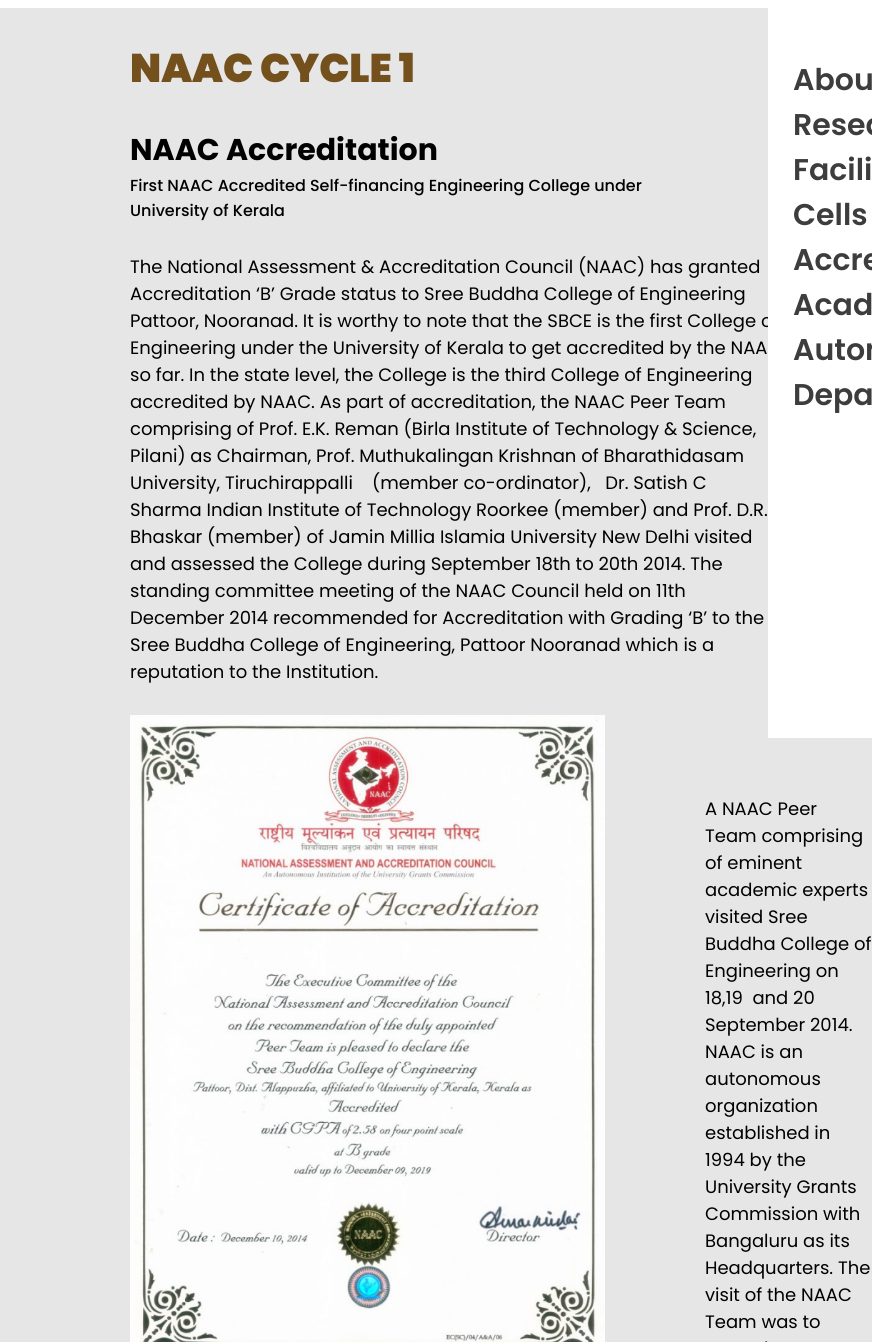
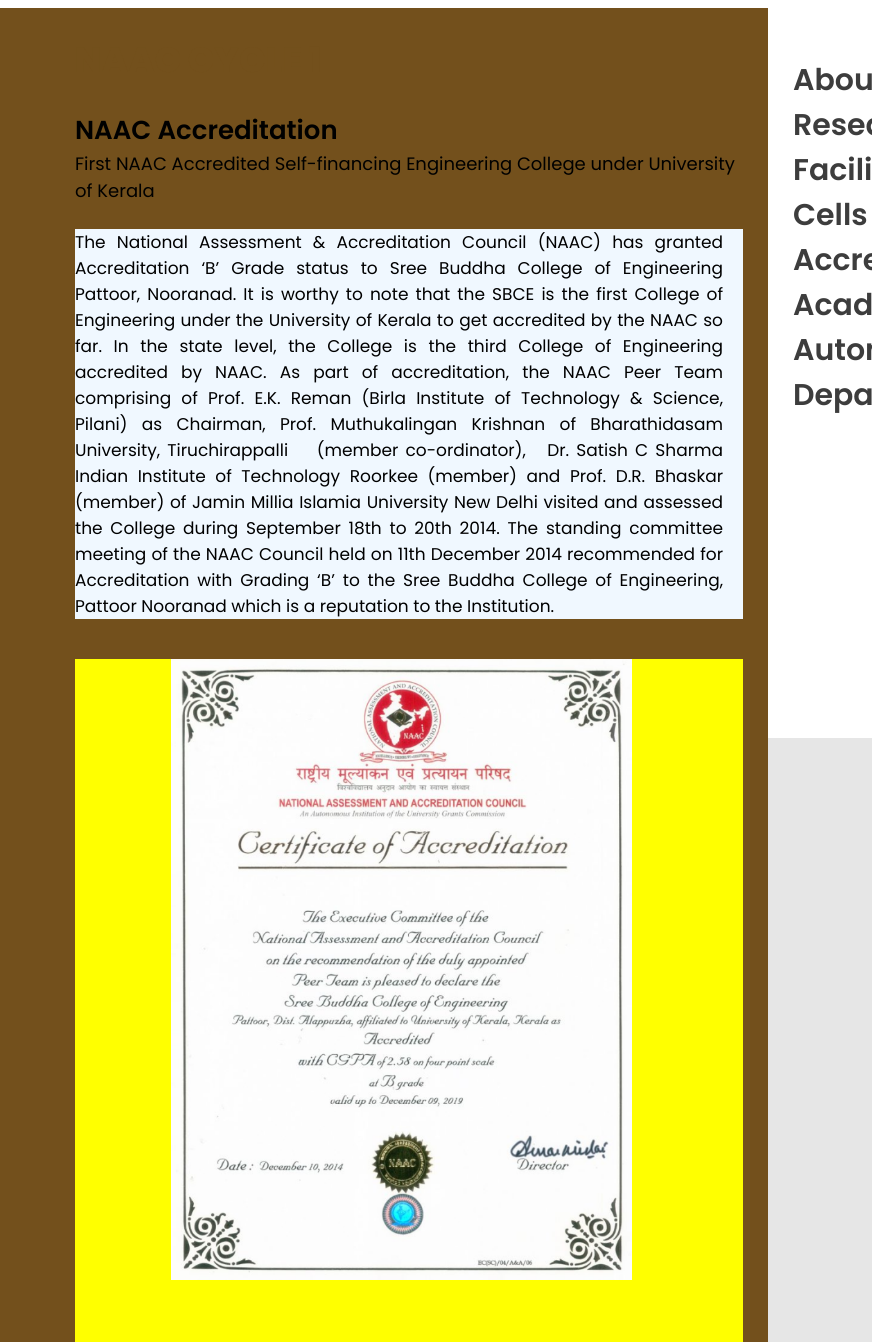
Before and after one commit to goutham-shankar/sree-buddha-website, a Next.js app: page /accreditation/NAAC/Cycle1 in a window 768 px wide. Shown: the part 62-1404 px from the top of the page, 872 px wide, since content can reach past the window. Built offline with nearby package versions, Linux system fonts and the light colour scheme.

Commit message:
ipad to be done

```diff
--- a/src/app/accreditation/NAAC/Cycle1/page.jsx
+++ b/src/app/accreditation/NAAC/Cycle1/page.jsx
@@ -32,11 +32,13 @@
         </div>
 
         <div className="container1">
-          <img
-            src={"/assets/images/accreditation/cycle1.png"}
-            alt="certificate of accreditation"
-            className="certificate"
-          />
+          <div className="cerimage">
+            <img
+              src={"/assets/images/accreditation/cycle1.png"}
+              alt="certificate of accreditation"
+              className="certificate"
+            />
+          </div>
           <div className="content2">
             A NAAC Peer Team comprising of eminent academic experts visited Sree
             Buddha College of Engineering on 18,19  and 20 September 2014. NAAC
--- a/src/styles/accreditation/NAAC/cycle1/style.css
+++ b/src/styles/accreditation/NAAC/cycle1/style.css
@@ -1,68 +1,199 @@
 @import url("https://fonts.googleapis.com/css2?family=Poppins:ital,wght@0,100;0,200;0,300;0,400;0,500;0,600&display=swap");
 
-/* * {
-  box-sizing: border-box;
-  margin: 0;
-  padding: 0;
-} */
-body {
-  font-family: "Poppins", sans-serif;
-  overflow-x: hidden;
-  /* font-size: 20px; */
+/* For desktop devices (screens larger than 1024px) */
+@media (min-width: 1024px) {
+  .Container {
+    /* width: 85dvw; */
+    /* padding-left: 30px; */
+    padding-right: 30px;
+    margin: 0 auto;
   }
-.Container {
-  width: 90dvw;
-  /* background-color: yellow; */
-  margin-right: 0px;
-  padding-left: 30px;
-  padding-right: 50px;
-}
+
   .heading {
     margin-left: 100px;
-  /* background-color: green; */
-  margin-top: 30px;
-  margin-bottom: 30px;
-  font-size: 40px;
-  font-weight: 900;
+    margin-top: 40px;
+    margin-bottom: 40px;
+    font-size: 40px; /* Larger heading size for desktop */
     color: #73501c;
     stroke: #845714;
+    font-weight: 900;
   }
+
   .subheading {
-  font-size: 30px;
+    font-size: 30px; /* Larger subheading */
+    margin-left: 100px;
     font-weight: 700;
-  margin-left: 100px;
-  /* background-color: blue; */
   }
+
   .caption {
     margin-left: 100px;
+    font-size: 20px;
+    padding-bottom: 30px;
     font-weight: 500;
-  padding-bottom: 30px;
   }
+
   .content1 {
     margin-left: 100px;
     font-size: 18px;
+    width: 80dvw;
     padding-right: 30px;
-  /* background-color: blue; */
-  width: 85dvw;
-  /* background-color: green; */
+    text-align: justify;
   }
+
   .container1 {
-  max-width: 80dvw;
-  margin-top: 30px;
-  margin-left: 100px;
     display: flex;
     flex-direction: row;
     gap: 100px;
-  font-size: 18px;
-  margin-bottom: 10dvh;
-  /* width: 90dvw;
-  background-color: blue; */
+    max-width: 80dvw;
+    margin-left: 100px;
+    margin-top: 40px;
   }
+
+  .cerimage {
+    margin-bottom: 40px;
+    text-align: center;
+    padding-right: 20px;
+  }
+
   .certificate {
-  width: 80dvw;
-  height: 80dvh;
+    width: 600px; /* Larger image for desktop */
+    height: auto; /* Maintain aspect ratio */
+    padding-left: 5px;
   }
 
   .content2 {
-  padding-top: 80px;
+    padding-top: 60px;
+    font-size: 18px; /* Larger text size for desktop */
+    text-align: justify;
+    padding-right: 30px;
+    padding-bottom: 40px;
   }
+}
+
+@media (max-width: 768px) {
+  .Container {
+    /* width: 100dvw; */
+    padding-left: 20px;
+    padding-right: 20px;
+
+    /* background-color: yellow; */
+  }
+
+  .heading {
+    margin-left: 20px;
+    margin-top: 20px;
+    margin-bottom: 20px;
+    font-size: 28px; /* Smaller heading size for mobile */
+    color: #73501c;
+    stroke: #845714;
+    font-weight: 800;
+    font-size: 35px;
+  }
+
+  .subheading {
+    font-size: 22px; /* Smaller subheading */
+    margin-left: 20px;
+    font-weight: 600;
+  }
+
+  .caption {
+    margin-left: 20px;
+    padding-bottom: 20px;
+    font-size: 16px;
+  }
+
+  .content1 {
+    margin-left: 20px;
+    font-size: 16px;
+    /* width: 500px; */
+    padding-right: 20px;
+    text-align: justify;
+    margin-bottom: 40px;
+  }
+
+  .container1 {
+    flex-direction: column; /* Stack elements vertically */
+    margin-left: 20px;
+    gap: 20px;
+    max-width: 100dvw;
+  }
+  .cerimage {
+    margin-bottom: 20px;
+    text-align: center;
+    padding-right: 20px;
+  }
+  .certificate {
+    width: 250px;
+    justify-content: center;
+    align-items: center;
+    height: auto;
+    padding-left: 5px;
+  }
+
+  .content2 {
+    padding-top: 20px;
+    font-size: 16px; /* Smaller text size */
+    text-align: justify;
+    padding-right: 20px;
+    padding-bottom: 30px;
+  }
+}
+
+/* For tablet devices */
+@media (min-width: 768px) and (max-width: 1024px) {
+  .Container {
+    /* width: 95dvw; */
+    padding-left: 25px;
+    padding-right: 25px;
+    background-color: #73501c;
+    overflow-x: hidden;
+  }
+
+  .heading {
+    margin-left: 50px;
+    margin-top: 25px;
+    margin-bottom: 25px;
+    font-size: 34px; /* Medium heading size for tablets */
+    color: #73501c;
+    stroke: #845714;
+    font-weight: 800;
+    font-size: 35px;
+  }
+
+  .subheading {
+    font-size: 26px; /* Adjusted for tablets */
+    margin-left: 50px;
+  }
+
+  .caption {
+    margin-left: 50px;
+    font-size: 18px;
+    padding-bottom: 25px;
+  }
+
+  .content1 {
+    margin-left: 50px;
+    font-size: 17px;
+    /* width: 90dvw; */
+    background-color: aliceblue;
+    padding-right: 20px;
+  }
+
+  .container1 {
+    flex-direction: row;
+    gap: 50px;
+    max-width: 90dvw;
+    background-color: yellow;
+    margin-left: 50px;
+  }
+
+  .certificate {
+    width: 60dvw;
+    height: auto; /* Maintain aspect ratio */
+  }
+
+  .content2 {
+    padding-top: 40px;
+    font-size: 17px;
+  }
+}
```
Lines whose indentation alone changed are shown as unchanged.
